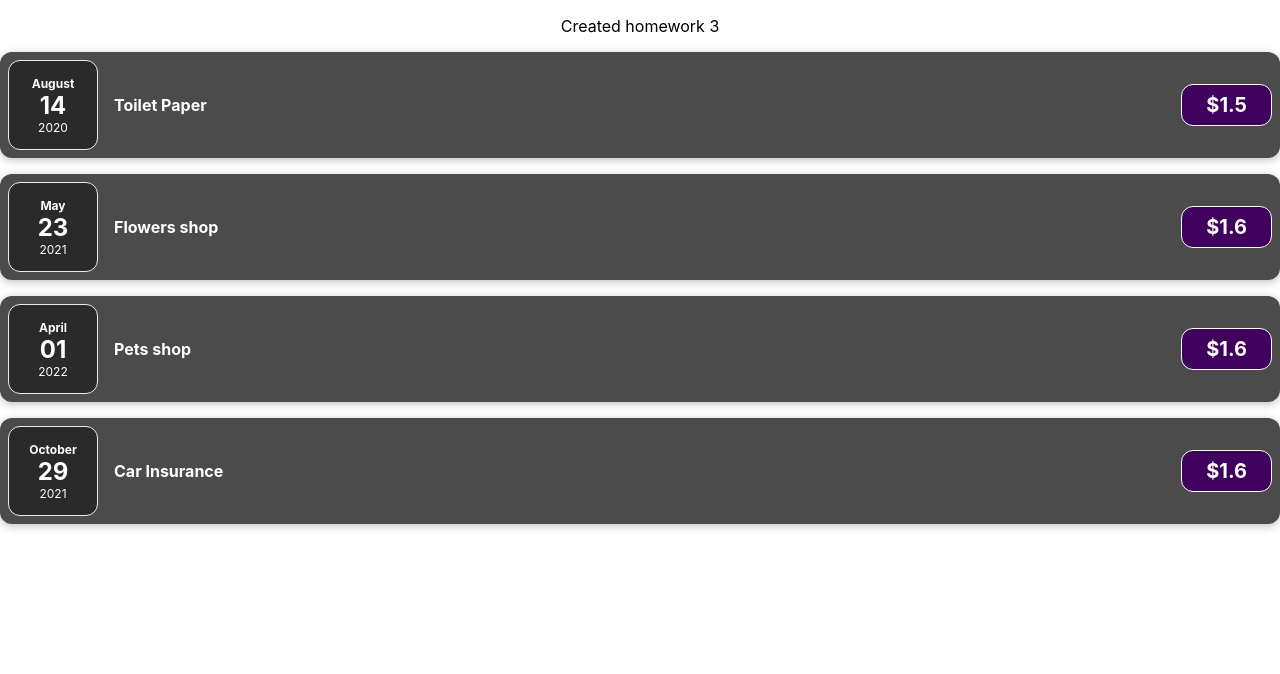
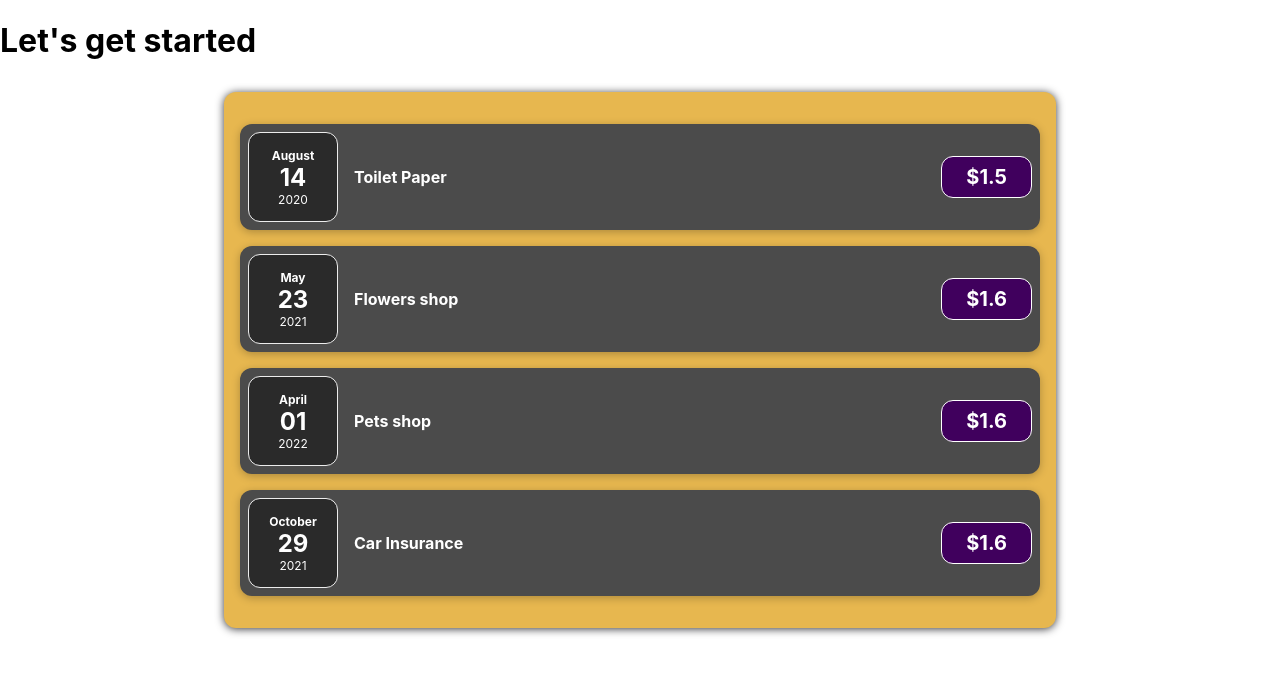
Before and after one commit to Asanova01/Expenses, a React (Create React App) app: page / in a window 1280 px wide. Shown: the top 674 px of the page. Built offline with nearby package versions, Linux system fonts and the light colour scheme.

Commit message:
Added card  js added

```diff
--- a/src/App.js
+++ b/src/App.js
@@ -1,5 +1,5 @@
 import './App.css'
-import Expenses from './components/Expenses'
+import Expenses from './components/Expenses/Expenses'
 function App() {
 	const expenses = [
 		{
@@ -29,8 +29,8 @@
 	]
 
 	return (
-		<div className='App'>
-			<p>Created homework 3 </p>
+		<div>
+			<h1 >Let's get started</h1>
 			<Expenses data={expenses} />
 		</div>
 	)
--- a/src/components/Expenses.jsx
+++ /dev/null
@@ -1,48 +0,0 @@
-import React from 'react'
-import ExpenseItem from './ExpenseItem'
-
-function Expenses(props) {
-// 	const arr = props.data
-// 	return (
-// 		<div>
-// 			{arr.map((el) => {
-// 				return (
-// 					<ExpenseItem
-// 						key={el.id}
-// 						title={el.title}
-// 						amount={el.amount}
-// 						date={el.date}
-// 					/>
-// 				)
-// 			})}
-// 		</div>
-// 	)
-// }
-
-	return (
-		<div>
-			<ExpenseItem
-				title={props.data[0].title}
-				amount={props.data[0].amount}
-				date={props.data[0].date}
-			/>
-			<ExpenseItem
-				title={props.data[1].title}
-				amount={props.data[1].amount}
-				date={props.data[1].date}
-			/>
-			<ExpenseItem
-				title={props.data[2].title}
-				amount={props.data[2].amount}
-				date={props.data[2].date}
-			/>
-			<ExpenseItem
-				title={props.data[3].title}
-				amount={props.data[3].amount}
-				date={props.data[3].date}
-			/>
-		</div>
-	)
-}
-
-export default Expenses
--- /dev/null
+++ b/src/components/Expenses/Expenses.css
@@ -0,0 +1,7 @@
+.expenses{
+    width: 800px;
+    margin: 2rem auto;
+    background-color: rgb(231, 183, 79);
+    padding: 1rem;
+    max-width: 95%;
+}
--- /dev/null
+++ b/src/components/Expenses/Expenses.jsx
@@ -0,0 +1,52 @@
+import React from 'react'
+import Card from '../UI/Card'
+import ExpenseItem from './ExpenseItem'
+import './Expenses.css'
+
+function Expenses(props) {
+
+	// const arr = props.data
+	return (
+		<Card className='expenses'>
+		{props.data.map((el, id)=>{
+			return (
+
+					<ExpenseItem
+						title = {el.title}
+						amount = {el.amount}
+						date = {el.date}
+						key = {id}
+				/>
+			)
+		})}
+		</Card>
+	)
+
+}
+	// return (
+	// 	<div className='expenses'>
+	// 		<ExpenseItem
+	// 			title={props.data[0].title}
+	// 			amount={props.data[0].amount}
+	// 			date={props.data[0].date}
+	// 		/>
+	// 		<ExpenseItem
+	// 			title={props.data[1].title}
+	// 			amount={props.data[1].amount}
+	// 			date={props.data[1].date}
+	// 		/>
+	// 		<ExpenseItem
+	// 			title={props.data[2].title}
+	// 			amount={props.data[2].amount}
+	// 			date={props.data[2].date}
+	// 		/>
+	// 		<ExpenseItem
+	// 			title={props.data[3].title}
+	// 			amount={props.data[3].amount}
+	// 			date={props.data[3].date}
+	// 		/>
+	// 	</div>
+	// )
+
+
+export default Expenses
--- /dev/null
+++ b/src/components/UI/Card.css
@@ -0,0 +1,4 @@
+.card {
+	border-radius: 12px;
+	box-shadow: 0 1px 8px rgb(54, 54, 58);
+}
--- /dev/null
+++ b/src/components/UI/Card.js
@@ -0,0 +1,8 @@
+import React from 'react'
+import './Card.css'
+
+function Card(props){
+    const classes = "card " + props.className
+    return <div className={classes}>{props.children}</div>
+}
+export default Card
```
Also changed, not shown: src/components/Expenses/ExpenseDate.css (renamed from src/components/ExpenseDate.css), src/components/Expenses/ExpenseDate.js (renamed from src/components/ExpenseDate.js), src/components/Expenses/ExpenseItem.css (renamed from src/components/ExpenseItem.css), src/components/Expenses/ExpenseItem.jsx (renamed from src/components/ExpenseItem.jsx).
